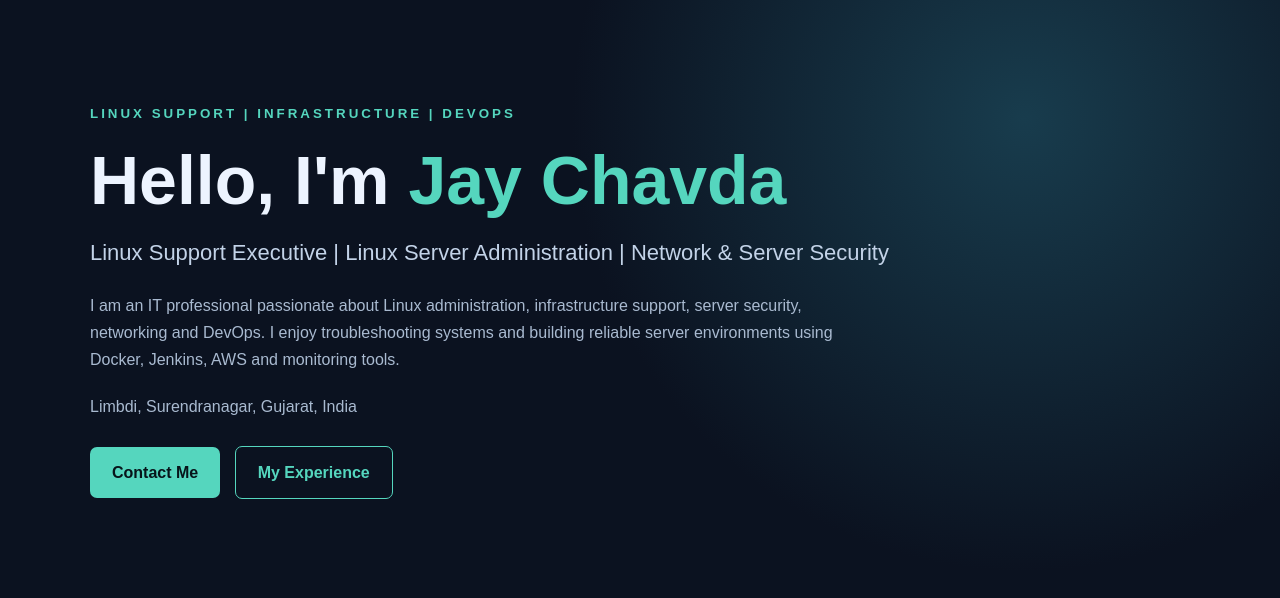
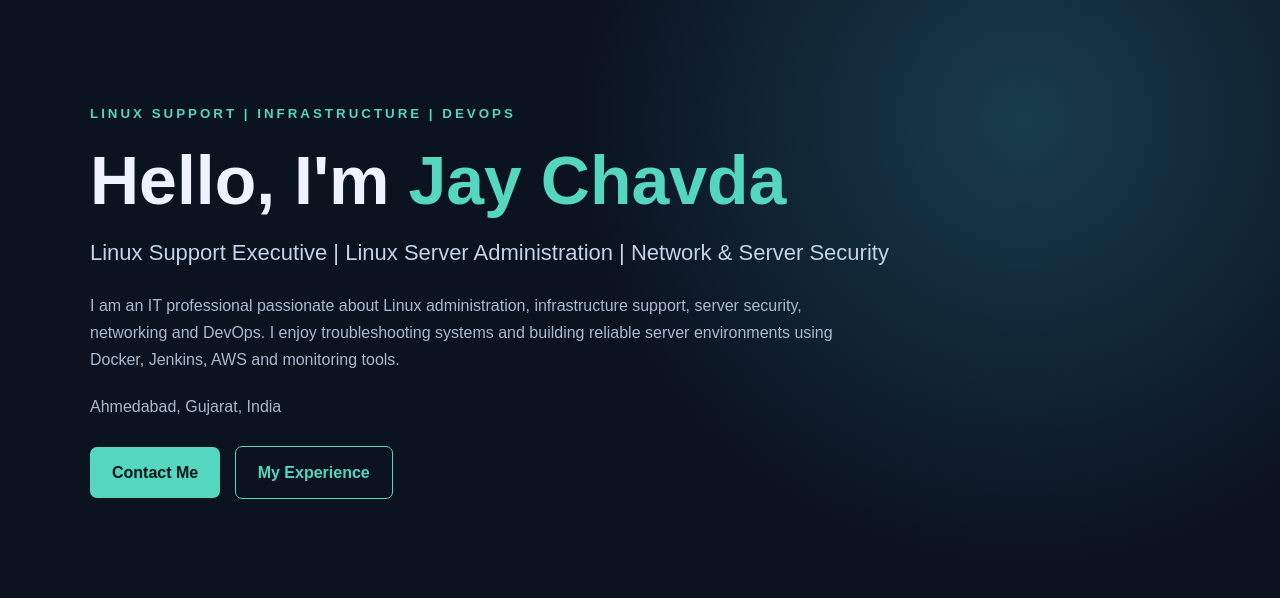
Before and after one commit to adfdeleteacc-netizen/aws-devops-project, a Flask app: page / in a window 1280 px wide. Shown: the part 77-675 px from the top of the page. Run offline with Flask 3, Linux system fonts and the light colour scheme.

Commit message:
Changes In Templete

```diff
--- a/app/templates/index.html
+++ b/app/templates/index.html
@@ -243,7 +243,7 @@ footer {
     I enjoy troubleshooting systems and building reliable server environments
     using Docker, Jenkins, AWS and monitoring tools.
   </p>
-  <p>Limbdi, Surendranagar, Gujarat, India</p>
+  <p>Ahmedabad, Gujarat, India</p>
   <a class="btn" href="#contact">Contact Me</a>
   <a class="btn outline" href="#experience">My Experience</a>
 </div>
@@ -475,7 +475,6 @@ Limbdi, Surendranagar, Gujarat, India
 
 <footer>
 <p>© 2026 Jay Chavda | Personal Portfolio</p>
-<p>Built with Python Flask, Docker and AWS EC2</p>
 </footer>
 
 </body>
```
Also changed, not shown: 1 other file.
